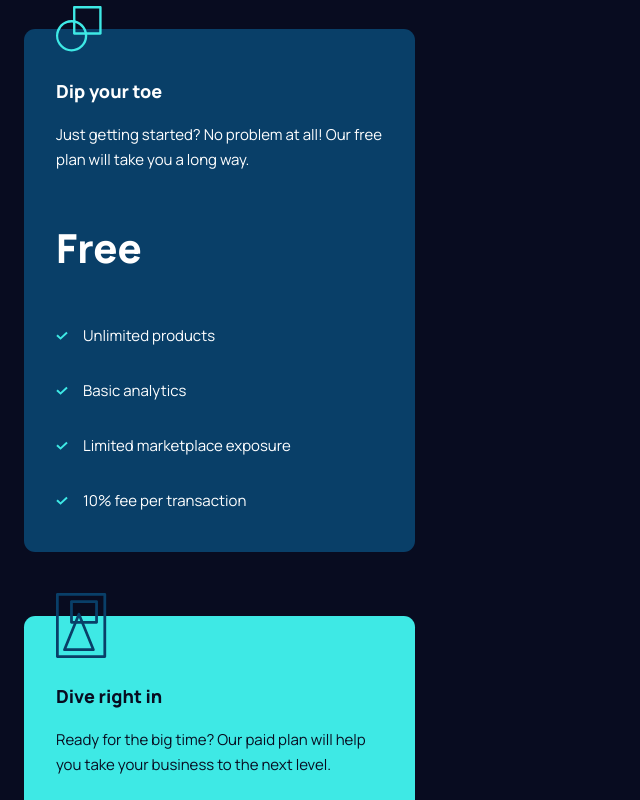
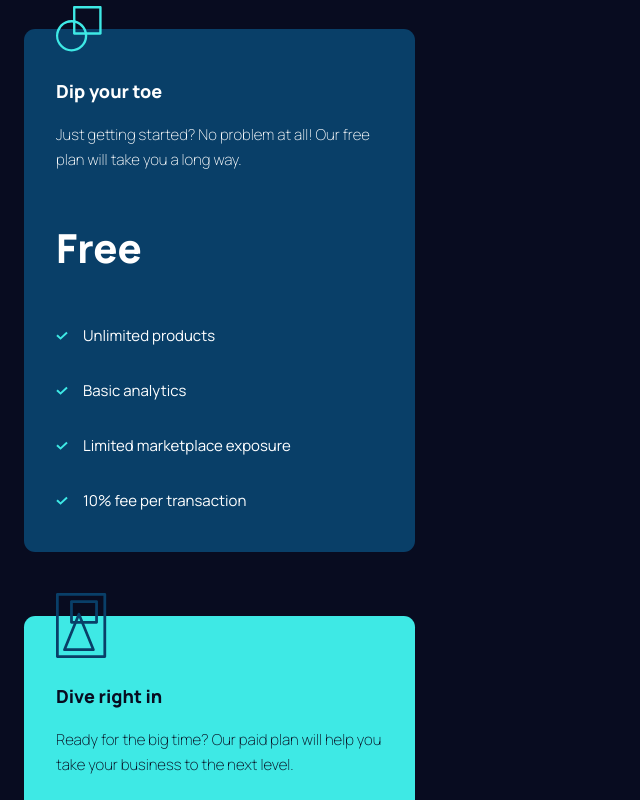
Before and after one commit to salymk/react-maker-pre-launch-landing-page, a React (Create React App) app: page / in a window 1280 px wide. Shown: the part 2640-3440 px from the top of the page, without its empty margins (0-640 px from the left). Built offline with nearby package versions, Linux system fonts and the light colour scheme.

Commit message:
refactor(style): add font-weight to p tag

```diff
--- a/src/App.scss
+++ b/src/App.scss
@@ -135,6 +135,10 @@ h3 {
 
             .card-header {
                 margin-bottom: 3em;
+
+                p {
+                    font-weight: 200;
+                }
             }
 
             .card-content {
@@ -186,6 +190,10 @@ h3 {
                     margin-top: 2em;
 
                 }
+
+                p {
+                    font-weight: 200;
+                }
             }
 
             .card-content {
```
